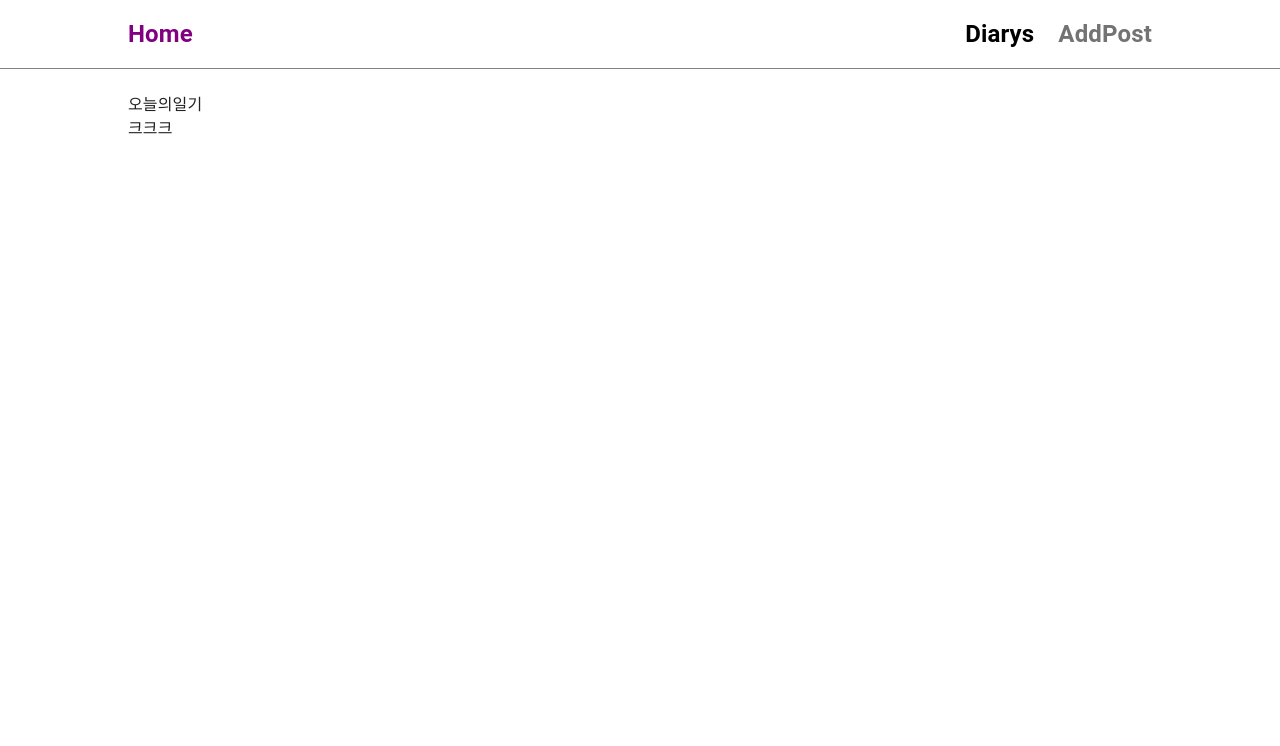
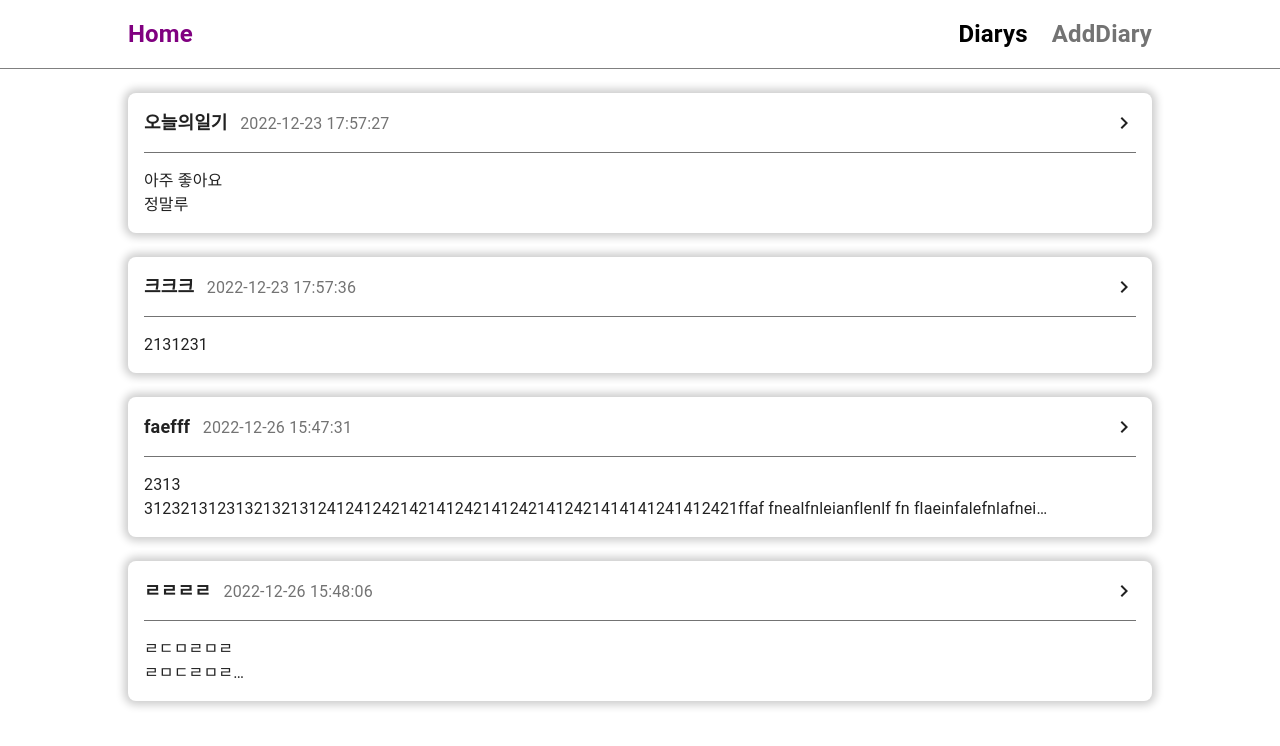
Before and after one commit to M-Sik/react-blog, a React (Create React App) app: page /diarys in a window 1280 px wide. Shown: the top 746 px of the page. Built offline with nearby package versions, Linux system fonts and the light colour scheme; data requests are answered from the project's data file.

Commit message:
feat(diary list): 다이어리 리스트 구현을 위한 카드와 작성한 다이어리 기록을 보는 기능 구현

```diff
--- a/db.json
+++ b/db.json
@@ -11,6 +11,18 @@
       "body": "2131231",
       "createDate": "2022-12-23 17:57:36",
       "id": 2
+    },
+    {
+      "title": "faefff",
+      "body": "2313\n31232131231321321312412412421421412421412421412421414141241412421ffaf fnealfnleianflenlf fn flaeinfalefnlafnei  \nfafeanf기미미미ㅣ 미미미미ㅣㅁㄹㄹㄷㅁㄹㄷㄹㅁㄷㄹ ",
+      "createDate": "2022-12-26 15:47:31",
+      "id": 3
+    },
+    {
+      "title": "ㄹㄹㄹㄹ",
+      "body": "ㄹㄷㅁㄹㅁㄹ\nㄹㅁㄷㄹㅁㄹ\nㄹㅁㄷㄹㄷㅈㅁㄹㅁ\nㄹㅁㄷㄹㅁㄹㅁㅈ\nㄹㅁㅈㄷㄹㅁㄷㅈㄹㅈ\nㅈㄹㅁㅈㄹㅈㄷㅁ\nㄹㅈㄷㄹㅁㅈㄹㅈ\nㅁㄹㅁㅈㄹ\nㅁㄷㅈ\nㄹㅁㄷㅈ\nㄹㅁㅈㄷ\nㄹㅁㅈ\nㄷㄹㅁㅈ\nㄷㄹ\nㅁㅈㄷㄹ\nㅁㄷㅈㄹ\nㅁㅈㄷㄹ\nㅈㅁㄹ\nㅁㅈㄷㄹ\nㅈㄷㄹ\nㅈㅁㄷ\nㄹㅈㅁㄷ\nㄹㅈㅁ\nㄹㄷㅁㅈ\nㄹㄷ\nㅈㄹ\nㅁㅈㄹ\nㅈㅁㄷㄹ\nㅁㅈㄷㄹ\nㄷㅈㅁㄹ\nㄷㅈ\nㄹㄷㅈㅁㄹㅈㄷㅁㄹㅈㅁㄷㄹ\nㅁㄷㅈㄹㅁㅈㄷㄹㅈㄷㅁㄹㅁㅈ\nㄹㅈㄷㅁㄹㅁㄷㅈㄹㅁㄷㅈㄹ\nㅈㄹㄷㅈㅁㄹㅁㅈㄷㄹㅁㄹ\nㄹㅁㅈㄷㄹㅁㅈㄷㄹㄷㅁㅈㄹㅈㄷㄹㅁㅈ\nㄷㄹㅈㅁㄷㄹㅁㅈㄹㅈㄷㄹㅁ\nㄹㄷㅈㅁㄹㄹㄷㅈㅁㄹㅁㄷㅈㄹㅁㄷㅈㄹㅁㅈ\n",
+      "createDate": "2022-12-26 15:48:06",
+      "id": 4
     }
   ]
 }
--- a/src/assets/scss/common.scss
+++ b/src/assets/scss/common.scss
@@ -69,6 +69,11 @@ a {
 
 .main-layouts {
   padding: 0px 10vw;
+}
+
+.h1-divider {
+  height: 1px;
+  background: $grey-color;
 }
 
 .d-none {
--- /dev/null
+++ b/src/components/cards/DiaryCard.module.scss
@@ -0,0 +1,35 @@
+@import '@/assets/scss/_variabled.scss';
+
+.wrap-card {
+  cursor: pointer;
+  border-radius: 8px;
+  box-shadow: 0px 0px 8px 4px rgba(0, 0, 0, 0.2);
+  padding: 16px;
+  margin-bottom: 24px;
+  .wrap-title {
+    display: flex;
+    justify-content: space-between;
+    align-items: center;
+    p {
+      font-size: 18px;
+      &:first-child {
+        font-weight: 700;
+      }
+      span {
+        color: $grey-color;
+        margin-left: 8px;
+        font-size: 16px;
+        font-weight: 400;
+      }
+    }
+  }
+  .wrap-content {
+    overflow: hidden;
+    // text-overflow: ellipsis;
+    white-space: pre-line;
+    width: 100%;
+    display: -webkit-box;
+    -webkit-line-clamp: 2;
+    -webkit-box-orient: vertical;
+  }
+}
--- /dev/null
+++ b/src/components/cards/DiaryCard.tsx
@@ -0,0 +1,23 @@
+import React from 'react';
+import classNames from 'classnames/bind';
+import styles from '@/components/cards/DiaryCard.module.scss';
+import ChevronRightIcon from '@mui/icons-material/ChevronRight';
+import { Diary } from '@/types/Interface';
+const cx = classNames.bind(styles);
+
+function DiaryCard({ diary }: { diary: Diary }) {
+  return (
+    <section className={cx('wrap-card')}>
+      <article className={cx('wrap-title')}>
+        <p>
+          {diary.title} <span>{diary.createDate}</span>
+        </p>
+        <ChevronRightIcon />
+      </article>
+      <div className="h1-divider mt-4 mb-4"></div>
+      <article className={cx('wrap-content')}>{diary.body}</article>
+    </section>
+  );
+}
+
+export default DiaryCard;
--- a/src/components/dialogs/ConfirmDialog.tsx
+++ b/src/components/dialogs/ConfirmDialog.tsx
@@ -1,4 +1,4 @@
-import React, { Dispatch, SetStateAction, useEffect } from 'react';
+import React, { Dispatch, SetStateAction } from 'react';
 import Dialog from '@mui/material/Dialog';
 import classNames from 'classnames/bind';
 import styles from '@/components/dialogs/ConfirmDialog.module.scss';
--- a/src/components/navigations/Navigation.tsx
+++ b/src/components/navigations/Navigation.tsx
@@ -21,7 +21,7 @@ function Navigation() {
             className={({ isActive }) => (isActive ? cx('active-color') : '')}
             to="/add-diary"
           >
-            AddPost
+            AddDiary
           </NavLink>
         </div>
       </nav>
--- a/src/pages/AddDiary.tsx
+++ b/src/pages/AddDiary.tsx
@@ -6,7 +6,7 @@ import useDidMountEffect from '@/hooks/useDidMountEffect';
 import commonApi from '@/api/common/CommonApi';
 import { common } from '@mui/material/colors';
 
-function AddPost() {
+function AddDiary() {
   // const [title, setTitle] = useState('');
   // const [body, setBody] = useState('');
   const [inputs, setInputs] = useState({
@@ -86,4 +86,4 @@ function AddPost() {
   );
 }
 
-export default AddPost;
+export default AddDiary;
--- a/src/pages/Diarys.tsx
+++ b/src/pages/Diarys.tsx
@@ -1,14 +1,15 @@
-import { BlogList } from '@/types/Interface';
+import DiaryCard from '@/components/cards/DiaryCard';
+import { Diary } from '@/types/Interface';
 import axios, { AxiosResponse } from 'axios';
 import React, { useEffect, useState } from 'react';
 
 function Diarys() {
-  const [posts, setPosts] = useState([] as BlogList[]);
+  const [diarys, setDiarys] = useState<Diary[]>([]);
 
   const getPosts = () => {
-    axios.get('http://localhost:3001/posts').then((res: AxiosResponse<BlogList[]>) => {
+    axios.get('http://localhost:3001/posts').then((res: AxiosResponse<Diary[]>) => {
       console.log('받아온 리스트 정보 => ', res);
-      setPosts(res.data);
+      setDiarys(res.data);
     });
   };
   // useEffect 의 뒤에 빈배열 []을 넣어놓으면 한번만 실행된다.
@@ -18,8 +19,12 @@ function Diarys() {
 
   return (
     <div className="main-layouts">
-      {posts.map((post) => {
-        return <div key={post.id}>{post.title}</div>;
+      {/* {diarys.map((diary) => {
+        return <div key={diary.id}>{diary.title}</div>;
+      })} */}
+      {/* <DiaryCard diary={ }/> */}
+      {diarys.map((diary) => {
+        return <DiaryCard key={diary.id} diary={diary} />;
       })}
     </div>
   );
--- a/src/types/Interface.ts
+++ b/src/types/Interface.ts
@@ -1,5 +1,6 @@
-export interface BlogList {
+export interface Diary {
   body: string;
   title: string;
+  createDate: string;
   id: number;
 }
```
